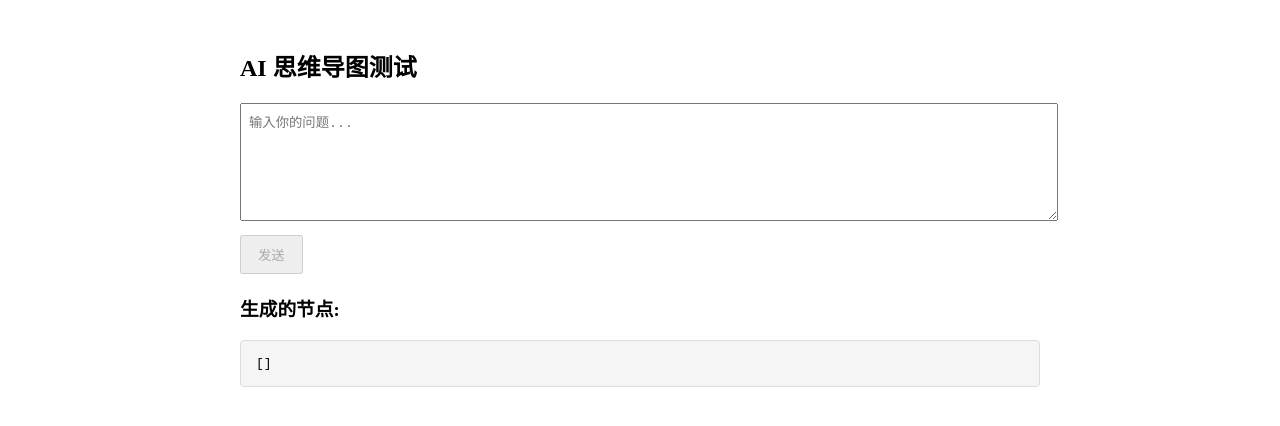
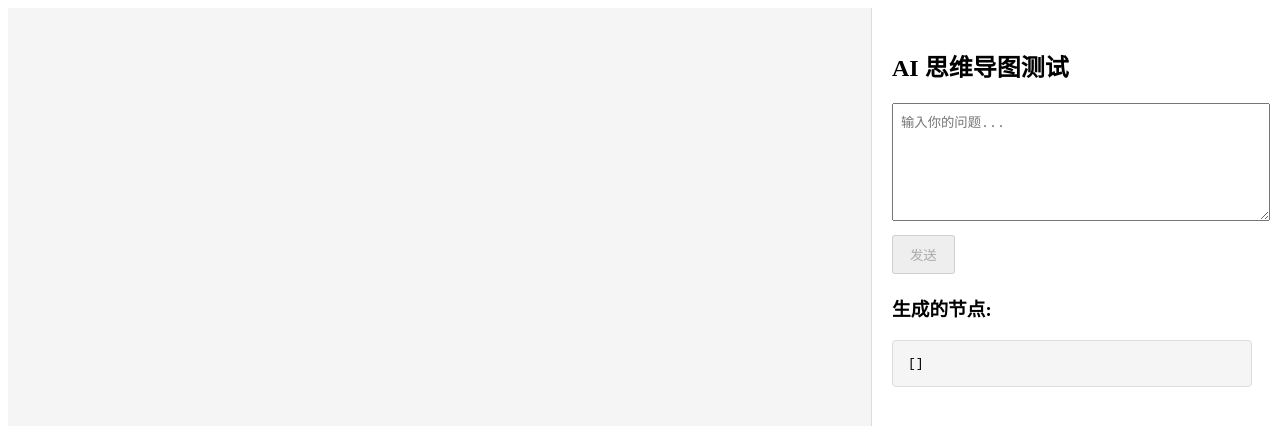
Before and after one commit to Tractor1928/Ai-mind-map, a React (Create React App) app: page / in a window 1280 px wide. Shown: the top 426 px of the page. Built offline with nearby package versions, Linux system fonts and the light colour scheme.

Commit message:
feat：简单整合导图和问答

```diff
--- a/src/App.css
+++ b/src/App.css
@@ -5,9 +5,29 @@
   overflow: hidden;
 }
 
+.split-layout {
+  display: flex;
+  width: 100%;
+  height: 100%;
+}
+
+.mindmap-container {
+  flex: 1;
+  height: 100%;
+  min-width: 0; /* 防止 flex 子项溢出 */
+}
+
+.ai-container {
+  width: 400px;
+  height: 100%;
+  border-left: 1px solid #ddd;
+  overflow-y: auto;
+  background: white;
+}
+
 .canvas {
   width: 100%;
-  height: 100vh;
+  height: 100%;
   background-color: #f5f5f5;
   cursor: grab;
 }
@@ -65,3 +85,66 @@ foreignObject input {
   font-size: 14px;
   padding: 5px;
 }
+
+.ai-dialog {
+  position: fixed;
+  top: 50%;
+  left: 50%;
+  transform: translate(-50%, -50%);
+  background: white;
+  padding: 20px;
+  border-radius: 8px;
+  box-shadow: 0 2px 10px rgba(0, 0, 0, 0.1);
+  z-index: 1000;
+  width: 400px;
+}
+
+.ai-dialog textarea {
+  width: 100%;
+  height: 100px;
+  margin-bottom: 10px;
+  padding: 8px;
+  border: 1px solid #ddd;
+  border-radius: 4px;
+  resize: vertical;
+}
+
+.ai-dialog button {
+  padding: 8px 16px;
+  background: #007bff;
+  color: white;
+  border: none;
+  border-radius: 4px;
+  cursor: pointer;
+}
+
+.ai-dialog button:disabled {
+  background: #ccc;
+}
+
+.ai-trigger {
+  position: fixed;
+  bottom: 20px;
+  right: 20px;
+  padding: 10px 20px;
+  background: #007bff;
+  color: white;
+  border: none;
+  border-radius: 4px;
+  cursor: pointer;
+  z-index: 1000;
+}
+
+.ai-trigger:disabled {
+  background: #ccc;
+  cursor: not-allowed;
+}
+
+.streaming-response {
+  margin-top: 10px;
+  padding: 10px;
+  background: #f5f5f5;
+  border-radius: 4px;
+  max-height: 200px;
+  overflow-y: auto;
+}
--- a/src/App.js
+++ b/src/App.js
@@ -1,4 +1,3 @@
-// src/App.js
 import React, { useEffect, useMemo, useState } from 'react';
 import './App.css';
 import VirtualCanvas from './features/canvas/components/VirtualCanvas';
@@ -80,18 +79,36 @@ function App() {
 
   return (
     <div className="App">
-      <AITest />
-      {/* 暂时注释掉其他内容
-      <div
-        className={`canvas ${isDragging ? 'dragging' : ''}`}
-        onWheel={handleZoom}
-        onMouseDown={handleDragStart}
-        onMouseUp={handleDragEnd}
-        onClick={handleCanvasClick}
-      >
-        ...
+      <div className="split-layout">
+        <div className="mindmap-container">
+          <svg
+            className={`canvas ${isDragging ? 'dragging' : ''}`}
+            onMouseDown={handleDragStart}
+            onWheel={handleZoom}
+          >
+            <g transform={`translate(${transform.x},${transform.y}) scale(${transform.scale})`}>
+              <VirtualCanvas
+                nodes={rectangles}
+                links={rectangles.filter(r => r.parentId).map(r => ({
+                  source: rectangles.find(n => n.id === r.parentId),
+                  target: r
+                }))}
+                viewport={viewport}
+                scale={transform.scale}
+                selectedRect={selectedRect}
+                editingRect={editingRect}
+                onNodeClick={handleRectClick}
+                onNodeDoubleClick={handleRectDoubleClick}
+                onTextChange={updateNodeText}
+                onTextBlur={handleTextBlur}
+              />
+            </g>
+          </svg>
+        </div>
+        <div className="ai-container">
+          <AITest />
+        </div>
       </div>
-      */}
     </div>
   );
 }
```
